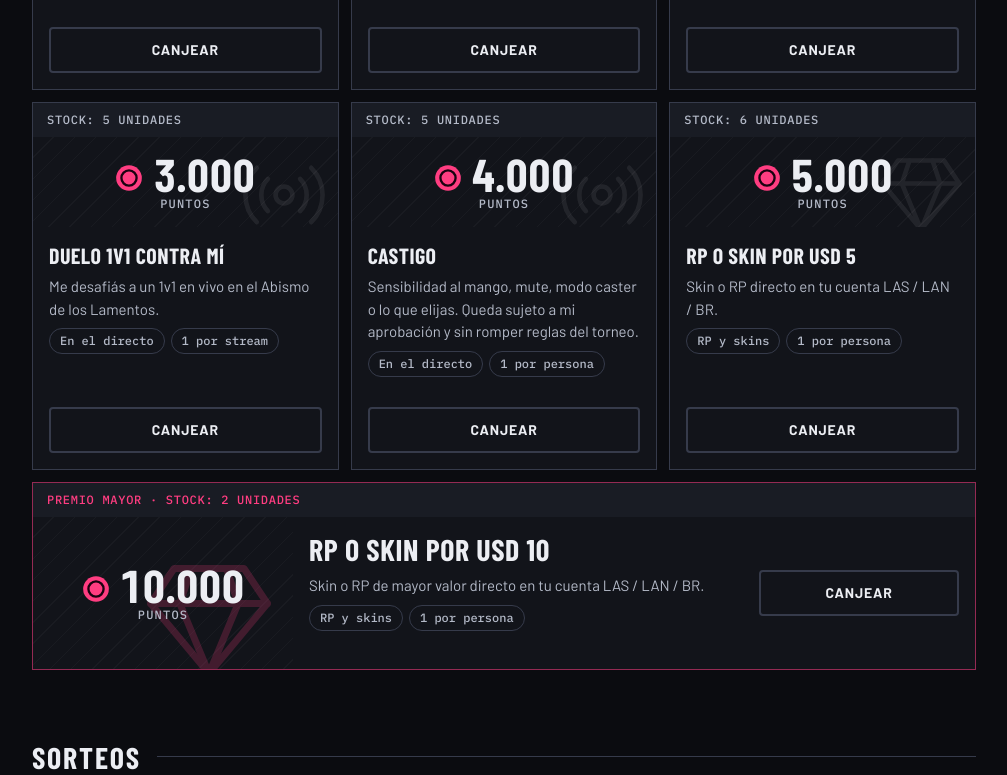
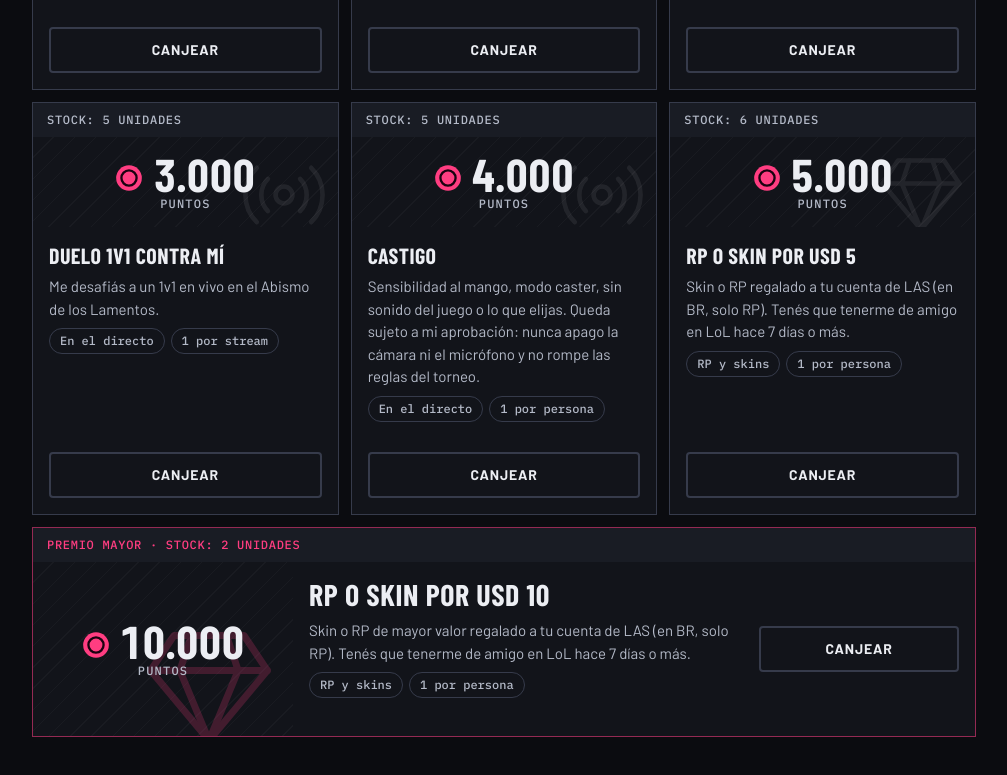
Before and after one commit to azmeyn/Azmeyn, a plain HTML site: page public/soloboom.html in a window 1280 px wide. Shown: the part 2757-3532 px from the top of the page, without its empty margins (268-1275 px from the left). Drawn offline with Linux system fonts and the light colour scheme; no server answers.

Commit message:
Auditoría SB6: web corregida (campeonrunas, regla de amigos, castigo sin mute, OG)

```diff
--- a/public/index.html
+++ b/public/index.html
@@ -11,12 +11,15 @@
   <meta property="og:description" content="Directos en Twitch y Kick, comunidad en Discord y contenido en TikTok, Instagram y YouTube.">
   <meta property="og:locale" content="es_AR">
   <meta property="og:site_name" content="Azmeyn">
+  <meta property="og:url" content="https://azmeyn.azmeynmgmt.workers.dev/">
+  <link rel="canonical" href="https://azmeyn.azmeynmgmt.workers.dev/">
   <meta property="og:image" content="https://azmeyn.azmeynmgmt.workers.dev/og.png?v=2">
   <meta property="og:image:width" content="1200">
   <meta property="og:image:height" content="630">
+  <meta property="og:image:alt" content="Azmeyn: directos de LoL en Twitch y Kick">
   <meta name="twitter:card" content="summary_large_image">
   <meta name="twitter:image" content="https://azmeyn.azmeynmgmt.workers.dev/og.png?v=2">
-  <link id="fav" rel="icon" href="favicon.svg" type="image/svg+xml">
+  <link rel="icon" href="favicon.svg" type="image/svg+xml">
   <link rel="apple-touch-icon" href="apple-touch-icon.png">
   <link rel="preload" href="fonts/barlow-latin-400-normal.woff2" as="font" type="font/woff2" crossorigin>
   <link rel="preload" href="fonts/barlow-condensed-latin-700-normal.woff2" as="font" type="font/woff2" crossorigin>
@@ -43,7 +46,6 @@
     @font-face { font-family: "Barlow"; font-weight: 500; font-style: normal; font-display: swap; src: url(fonts/barlow-latin-500-normal.woff2) format("woff2"); }
     @font-face { font-family: "Barlow"; font-weight: 600; font-style: normal; font-display: swap; src: url(fonts/barlow-latin-600-normal.woff2) format("woff2"); }
     @font-face { font-family: "Barlow"; font-weight: 700; font-style: normal; font-display: swap; src: url(fonts/barlow-latin-700-normal.woff2) format("woff2"); }
-    @font-face { font-family: "Barlow Condensed"; font-weight: 600; font-style: normal; font-display: swap; src: url(fonts/barlow-condensed-latin-600-normal.woff2) format("woff2"); }
     @font-face { font-family: "Barlow Condensed"; font-weight: 700; font-style: normal; font-display: swap; src: url(fonts/barlow-condensed-latin-700-normal.woff2) format("woff2"); }
     @font-face { font-family: "IBM Plex Mono"; font-weight: 400; font-style: normal; font-display: swap; src: url(fonts/ibm-plex-mono-latin-400-normal.woff2) format("woff2"); }
     @font-face { font-family: "IBM Plex Mono"; font-weight: 500; font-style: normal; font-display: swap; src: url(fonts/ibm-plex-mono-latin-500-normal.woff2) format("woff2"); }
@@ -379,7 +381,6 @@
     .sec-body { margin-top: 24px; }
     /* ---------- Inicio: reproductor centrado ---------- */
     .hero { padding-block: 40px 0; }
-    .hero-in { max-width: none; }
     .hero-grid {
       display: grid; gap: 24px;
       grid-template-columns: minmax(0, 1fr);
@@ -1005,7 +1006,6 @@
   });
 
   /* ---------- Logo, ícono de pestaña y título según estés en vivo ---------- */
-  var favEl = $("fav");
   /* Logo: usa logo.png si lo subiste a la carpeta public; si no, la foto de tu canal de Twitch */
   var logoEl = $("logo");
   var logoFailed = false;
--- a/public/soloboom.html
+++ b/public/soloboom.html
@@ -11,15 +11,18 @@
   <meta property="og:title" content="Mi tienda de puntos · SoloBoom 6">
   <meta property="og:description" content="Mirá mi directo en Twitch, juntá puntos para canjear premios y participá por +USD 170 en premios y sorteos durante el SoloBoom 6.">
   <meta property="og:site_name" content="Azmeyn">
+  <meta property="og:url" content="https://azmeyn.azmeynmgmt.workers.dev/soloboom.html">
+  <link rel="canonical" href="https://azmeyn.azmeynmgmt.workers.dev/soloboom.html">
   <meta property="og:image" content="https://azmeyn.azmeynmgmt.workers.dev/og.png?v=2">
   <meta property="og:image:width" content="1200">
   <meta property="og:image:height" content="630">
+  <meta property="og:image:alt" content="Azmeyn: directos de LoL en Twitch y Kick">
   <meta name="twitter:card" content="summary_large_image">
   <meta name="twitter:image" content="https://azmeyn.azmeynmgmt.workers.dev/og.png?v=2">
   <link rel="preload" href="fonts/barlow-latin-400-normal.woff2" as="font" type="font/woff2" crossorigin>
   <link rel="preload" href="fonts/barlow-condensed-latin-700-normal.woff2" as="font" type="font/woff2" crossorigin>
   <link rel="preload" href="fonts/ibm-plex-mono-latin-500-normal.woff2" as="font" type="font/woff2" crossorigin>
-  <link id="fav" rel="icon" href="favicon.svg" type="image/svg+xml">
+  <link rel="icon" href="favicon.svg" type="image/svg+xml">
   <link rel="apple-touch-icon" href="apple-touch-icon.png">
   <style>
     /* Fuentes propias (carpeta fonts/): no dependen de Google y cargan con swap */
@@ -27,7 +30,6 @@
     @font-face { font-family: "Barlow"; font-weight: 500; font-style: normal; font-display: swap; src: url(fonts/barlow-latin-500-normal.woff2) format("woff2"); }
     @font-face { font-family: "Barlow"; font-weight: 600; font-style: normal; font-display: swap; src: url(fonts/barlow-latin-600-normal.woff2) format("woff2"); }
     @font-face { font-family: "Barlow"; font-weight: 700; font-style: normal; font-display: swap; src: url(fonts/barlow-latin-700-normal.woff2) format("woff2"); }
-    @font-face { font-family: "Barlow Condensed"; font-weight: 600; font-style: normal; font-display: swap; src: url(fonts/barlow-condensed-latin-600-normal.woff2) format("woff2"); }
     @font-face { font-family: "Barlow Condensed"; font-weight: 700; font-style: normal; font-display: swap; src: url(fonts/barlow-condensed-latin-700-normal.woff2) format("woff2"); }
     @font-face { font-family: "IBM Plex Mono"; font-weight: 400; font-style: normal; font-display: swap; src: url(fonts/ibm-plex-mono-latin-400-normal.woff2) format("woff2"); }
     @font-face { font-family: "IBM Plex Mono"; font-weight: 500; font-style: normal; font-display: swap; src: url(fonts/ibm-plex-mono-latin-500-normal.woff2) format("woff2"); }
@@ -1168,6 +1170,7 @@
               <span class="k">Bonus y reglas</span>
               <p><b>Suscriptores:</b> si estás suscripto a mi canal de Twitch, tus tickets valen x2 en la ruleta del sorteo final.</p>
               <p><b>Un semanal por persona:</b> quien gana un sorteo semanal no puede ganar otro semanal. El sorteo final no tiene esa restricción.</p>
+              <p><b>Para cobrar RP o skins:</b> agregame en LoL como <code>OTK Azmeyn#OTK</code> (LAS) al menos 7 días antes del sorteo: hasta el 29/11 para el del 6/12. En BR solo puedo regalar RP.</p>
             </aside>
           </div>
         </div>
@@ -1192,7 +1195,7 @@
           </details>
           <details class="faq" name="faq">
             <summary><span class="q-n">04</span><h3>¿Cuándo y cómo se entregan los premios de RP o skins?</h3><span class="chev" aria-hidden="true"></span></summary>
-            <div class="faq-a"><p>Los sorteos semanales se definen en vivo al cierre del stream de los domingos 6/12, 13/12 y 20/12, y ese mismo 20/12, día de cierre del torneo, se sortea el pozo final de USD 60 con todos los tickets acumulados. Si ganás, te escribo por Discord para coordinar la entrega: según el caso, puede hacer falta que seamos amigos en LoL antes de regalarte la skin o el RP, o te paso un código o una transferencia.</p></div>
+            <div class="faq-a"><p>Los sorteos semanales se definen en vivo al cierre del stream de los domingos 6/12, 13/12 y 20/12, y ese mismo 20/12, día de cierre del torneo, se sortea el pozo final de USD 60 con todos los tickets acumulados. Los premios se regalan desde el cliente de LoL, así que Riot pide que seamos amigos hace 7 días o más y que estemos en el mismo servidor: agregame como <code>OTK Azmeyn#OTK</code> en LAS (en BR solo puedo regalar RP). Fechas límite para agregarme: 29/11 para el sorteo del 6/12, 6/12 para el del 13/12 y 13/12 para el del 20/12. Si ganás, pasame tu nombre#tag y servidor por el canal #reclamar-canje de mi <a href="https://discord.gg/wr52zNaXzr" target="_blank" rel="noopener noreferrer">Discord</a> dentro de las 48 h; si todavía no cumplimos los 7 días, te guardo el premio y te lo regalo apenas se cumplan.</p></div>
           </details>
         </div>
       </section>
@@ -1271,16 +1274,16 @@
   /* CATÁLOGO. stock: cantidad fija que se muestra en la tarjeta
      (null = sin límite, 0 = agotado). */
   var ITEMS = [
-    { id: "campeon-runas", cat: "directo", name: "Elegí mi campeón y runas", desc: "Elegís el campeón y sus runas para mi próxima ranked entre los 10 campeones de mi pool (runas viables, sin trollear).", cost: 700, stock: null, limit: "1 por día" },
+    { id: "campeonrunas", cat: "directo", name: "Elegí mi campeón y runas", desc: "Elegís el campeón y sus runas para mi próxima ranked entre los 10 campeones de mi pool (runas viables, sin trollear).", cost: 700, stock: null, limit: "1 por día" },
     { id: "cofre", cat: "rp", name: "Cofre Hextech + Llave", desc: "Un cofre Hextech con su llave para abrirlo. Lo canjeás y te lo entrego.", cost: 2500, stock: 10, limit: "1 por persona" },
     { id: "ticket", cat: "sorteos", name: "Ticket extra de sorteo", desc: "+1 ticket para el sorteo semanal y también se acumula para el sorteo final.", cost: 800, stock: null, limit: "Hasta 3 por semana" },
     { id: "spells", cat: "directo", name: "Elegí mis hechizos", desc: "Elegís mis hechizos de invocador (Fantasmal, Extenuación, etc.) para la próxima partida — siempre opciones viables y sin trollear.", cost: 1000, stock: null, limit: "1 por día" },
     { id: "rol", cat: "comunidad", name: "Rol especial en Discord", desc: "Rol con color propio y destaque en la lista del servidor de Discord.", cost: 2000, stock: null, limit: "1 por persona" },
     { id: "duelo", cat: "directo", name: "Duelo 1v1 contra mí", desc: "Me desafiás a un 1v1 en vivo en el Abismo de los Lamentos.", cost: 3000, stock: 5, limit: "1 por stream" },
-    { id: "castigo", cat: "directo", name: "Castigo", desc: "Sensibilidad al mango, mute, modo caster o lo que elijas. Queda sujeto a mi aprobación y sin romper reglas del torneo.", cost: 4000, stock: 5, limit: "1 por persona" },
+    { id: "castigo", cat: "directo", name: "Castigo", desc: "Sensibilidad al mango, modo caster, sin sonido del juego o lo que elijas. Queda sujeto a mi aprobación: nunca apago la cámara ni el micrófono y no rompe las reglas del torneo.", cost: 4000, stock: 5, limit: "1 por persona" },
     { id: "vip", cat: "comunidad", name: "VIP en Twitch", desc: "Insignia de VIP en mi canal de Twitch, y te queda para siempre.", cost: 1500, stock: 10, limit: "1 por persona" },
-    { id: "rp5", cat: "rp", name: "RP o skin por USD 5", desc: "Skin o RP directo en tu cuenta LAS / LAN / BR.", cost: 5000, stock: 6, limit: "1 por persona" },
-    { id: "skin10", cat: "rp", name: "RP o skin por USD 10", desc: "Skin o RP de mayor valor directo en tu cuenta LAS / LAN / BR.", cost: 10000, stock: 2, limit: "1 por persona", major: true }
+    { id: "rp5", cat: "rp", name: "RP o skin por USD 5", desc: "Skin o RP regalado a tu cuenta de LAS (en BR, solo RP). Tenés que tenerme de amigo en LoL hace 7 días o más.", cost: 5000, stock: 6, limit: "1 por persona" },
+    { id: "skin10", cat: "rp", name: "RP o skin por USD 10", desc: "Skin o RP de mayor valor regalado a tu cuenta de LAS (en BR, solo RP). Tenés que tenerme de amigo en LoL hace 7 días o más.", cost: 10000, stock: 2, limit: "1 por persona", major: true }
   ];
 
   var COIN = '<svg class="coin" width="28" height="28" viewBox="0 0 24 24" aria-hidden="true"><circle cx="12" cy="12" r="11" fill="#ff3d81"/><circle cx="12" cy="12" r="6.5" fill="none" stroke="#1a0210" stroke-width="2"/></svg>';
@@ -1716,7 +1719,6 @@
     twitch: "https://www.twitch.tv/" + CONFIG.twitch,
     kick: "https://kick.com/" + CONFIG.kick
   };
-  var favEl = $("fav");
   /* Logo: usa logo.png si lo subiste a la carpeta public; si no, la foto de tu canal de Twitch */
   var logoEl = $("logo");
   var logoFailed = false;
```
Also changed, not shown: public/logo.png.
